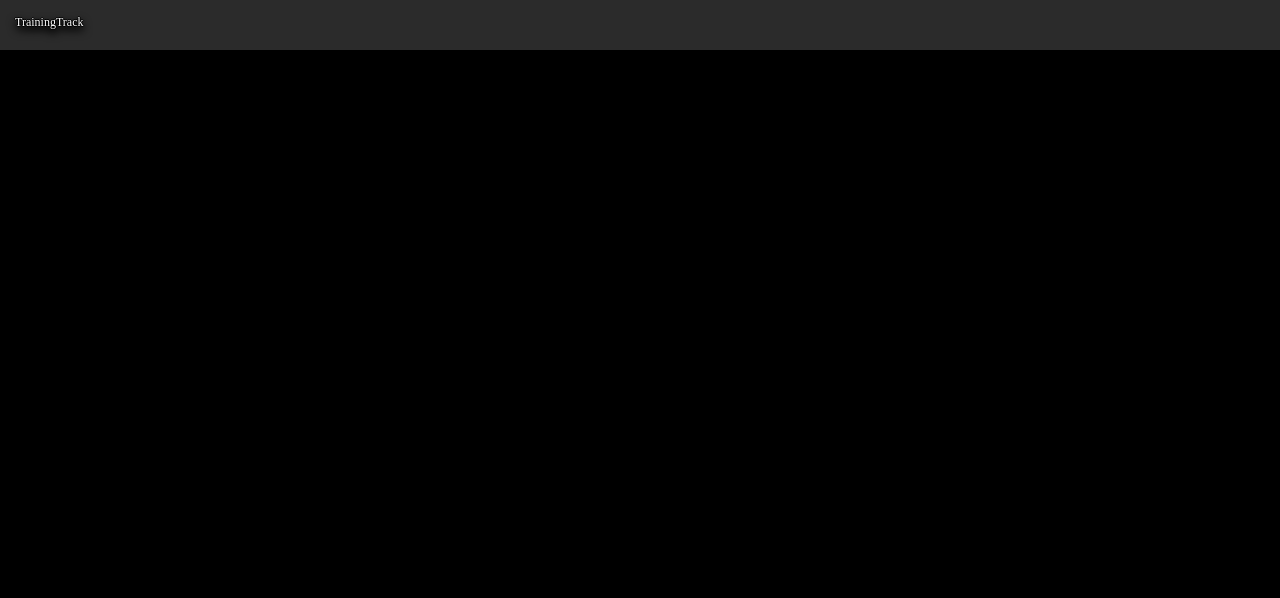
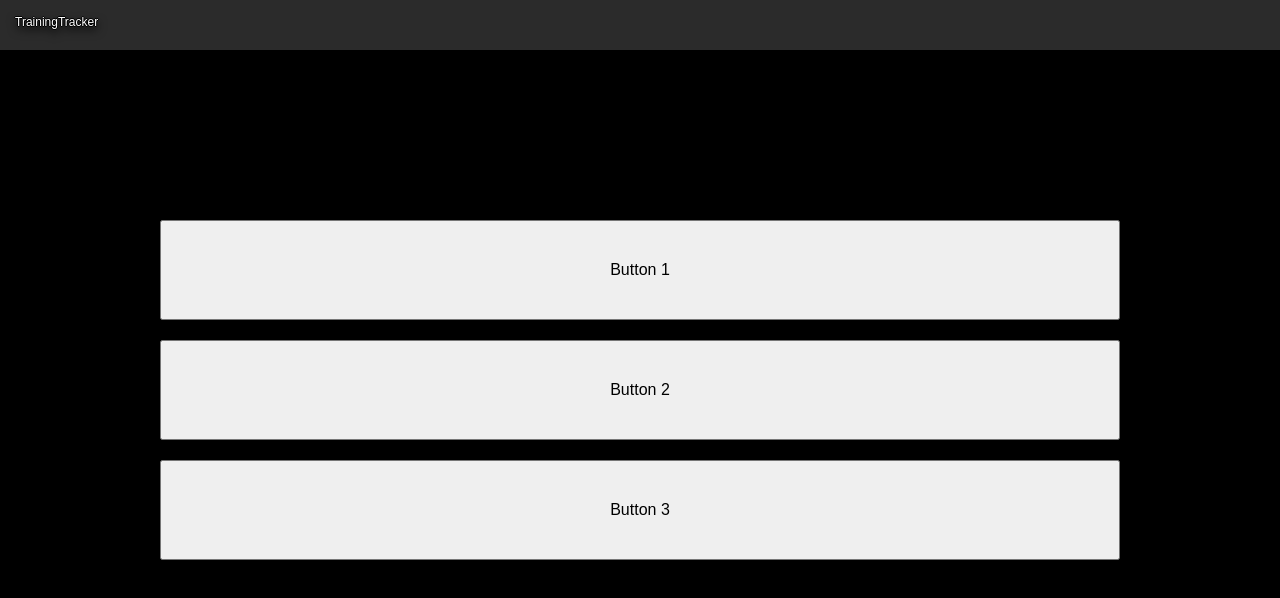
Before and after one commit to HaCK3R322/TrainingTracker-frontend, a React (Create React App) app: page /training/1 in a window 1280 px wide. Shown: the top 598 px of the page. Built offline with nearby package versions, Linux system fonts and the light colour scheme.

Commit message:
Training page styling and buttons

```diff
--- a/src/App.tsx
+++ b/src/App.tsx
@@ -3,13 +3,48 @@ import TestButton from "./components/TestButton";
 import Header from "./components/Header";
 
 import './css/app.css'
+import TrainingsButtonsComposer, {TrainingsButtonsComposerProps, ButtonProps} from "./components/TrainingsButtonsComposer";
 
-function App() {
+
+let testAction1 = () => {
+  (document.querySelector("body") as HTMLBodyElement)
+      .style.backgroundColor = "blue"
+
+}
+
+let testAction2 = () => {
+  (document.querySelector("body") as HTMLBodyElement)
+      .style.backgroundColor = "red"
+
+}
+
+let testAction3 = () => {
+  (document.querySelector("body") as HTMLBodyElement)
+      .style.backgroundColor = "black"
+
+}
+
+const App: React.FC = () => {
+  let bp: ButtonProps[] = [
+    {
+      text: "Button 1",
+      action: testAction1
+    },
+    {
+      text: "Button 2",
+      action: testAction2
+    },
+    {
+      text: "Button 3",
+      action: testAction3
+    }
+  ]
+
   return (
-    <div className="App">
-      Hello world!
+    <div className="App" id='App'>
+      Привет дарина!!
         <Header/>
-        <TestButton/>
+        <TrainingsButtonsComposer buttonsProps={bp}/>
     </div>
   );
 }
--- a/src/components/Header.tsx
+++ b/src/components/Header.tsx
@@ -1,15 +1,44 @@
-import React from 'react';
+import React, {CSSProperties} from 'react';
 
 import './../css/header.css'
 
 const Header = () => {
     return (
-        <div className={"header"}>
-            <div className={"trainingTrackText"}>
-                TrainingTrack
+        <div style={headerStyle}>
+            <div style={headerTextStyle}>
+                TrainingTracker
             </div>
         </div>
     );
 };
 
-export default Header;
+const headerStyle: CSSProperties = {
+    position: 'absolute',
+    width: '100%',
+    height: '50px',
+
+    top: '0',
+    left: '0',
+
+    backgroundColor: '#2B2B2B',
+}
+
+const headerTextStyle: CSSProperties = {
+    position: 'absolute',
+
+    color: 'white',
+    fontSize: '12px',
+    fontFamily: 'Sans-Serif',
+
+    filter: 'drop-shadow(0px 4px 4px rgba(0, 0, 0, 0.5))',
+
+    textShadow: '1px 0 0 black,0 1px 0 black,-1px 0 0 black,0 -1px 0 black',
+
+    top: '15px',
+    left: '15px',
+    height: '20px',
+    margin: '0',
+    padding: '0',
+}
+
+export default Header
--- /dev/null
+++ b/src/components/TrainingsButtonsComposer.tsx
@@ -0,0 +1,65 @@
+import React, {CSSProperties} from 'react';
+
+import './../css/TrainingsButtonsComposer.css'
+
+const TrainingsButtonsComposer: React.FC<TrainingsButtonsComposerProps> = (props) => {
+    return (
+        <div style={TrainingsButtonsComposerStyle} id={'TrainingsButtonsComposer'}>
+            {props.buttonsProps.map((buttonProps, index) =>
+                {
+                    const buttonHeightPixels: number = 120;
+
+                    let topOffsetPixels: number = 170;
+
+                    let trainingsButtonsComposerElement = (document.getElementById('TrainingsButtonsComposer') as HTMLBodyElement)
+                    if(trainingsButtonsComposerElement !== null) {
+                        let H: number = trainingsButtonsComposerElement.offsetHeight;
+                        let h: number = props.buttonsProps.length * buttonHeightPixels;
+                        topOffsetPixels = (H - h) / 2;
+                    }
+
+                    let buttonOffsetPixels: number = buttonHeightPixels * index + topOffsetPixels;
+
+                    return(
+                        <button key={index} onClick={buttonProps.action} style={{
+                            position: 'absolute',
+                            width: '75%',
+                            height: '100px',
+                            top: `${buttonOffsetPixels}px`,
+                            left: '50%',
+                            transform: 'translate(-50%, 0)',
+                            font: 'Sans-Serif',
+                            fontSize: '16px'
+                        }}>
+                            {buttonProps.text}
+                        </button>
+                    )
+                }
+            )}
+        </div>
+    );
+};
+
+const TrainingsButtonsComposerStyle: CSSProperties = {
+    position: 'absolute',
+
+    margin: '0',
+    padding: '0px',
+    width: '100%',
+    height: 'calc(100% - 50px)',
+
+    left: '50%',
+    transform: 'translate(-50%, 0%)',
+    top: '50px'
+}
+
+export interface ButtonProps {
+    text: string,
+    action: () => void
+}
+
+export interface TrainingsButtonsComposerProps {
+    buttonsProps: Array<ButtonProps>
+}
+
+export default TrainingsButtonsComposer;
--- /dev/null
+++ b/src/css/TrainingsButtonsComposer.css
@@ -0,0 +1,12 @@
+.TrainingsButtonsComposer {
+    position: absolute;
+
+    margin: 0;
+    padding: 10px;
+    width: 100%;
+    height: calc(100% - 50px - 10%);
+
+    left: 50%;
+    transform: translate(-50%, 0%);
+    top: 50px;
+}
--- a/src/css/header.css
+++ b/src/css/header.css
@@ -14,14 +14,14 @@
 
     color: white;
     font-size: 12px;
-    font-family: SansSerif, serif;
+    font-family: Sans-Serif;
 
-    filter: drop-shadow(0px 4px 4px black);
+    filter: drop-shadow(0px 4px 4px rgba(0, 0, 0, 0.5));
 
     /*-webkit-text-stroke: 1px black ;*/
     /*-webkit-text-fill-color: transparent;*/
 
-    text-shadow:1px 0 0 black,0 1px 0 black,-1px 0 0 black,0 -1px 0 black;
+    text-shadow: 1px 0 0 black,0 1px 0 black,-1px 0 0 black,0 -1px 0 black;
 
     top: 15px;
     left: 15px;
```
